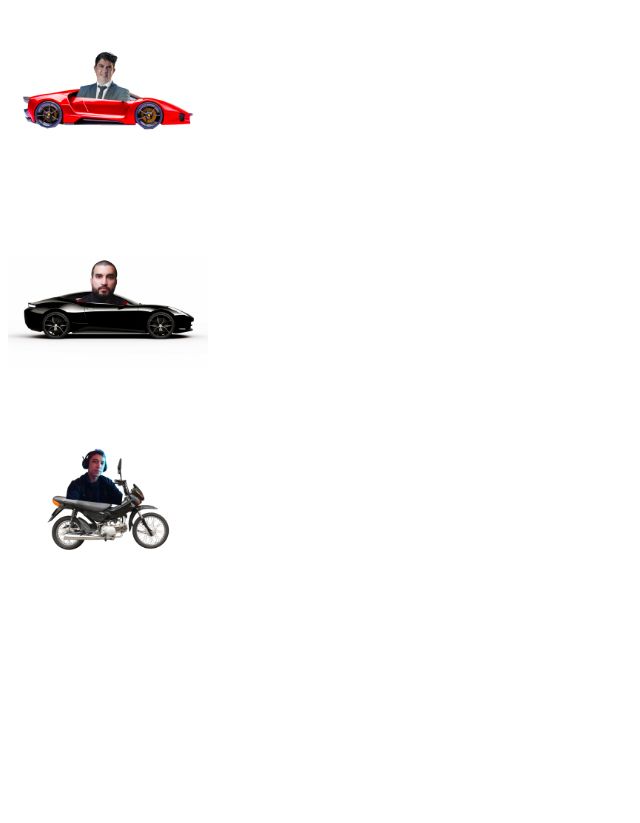
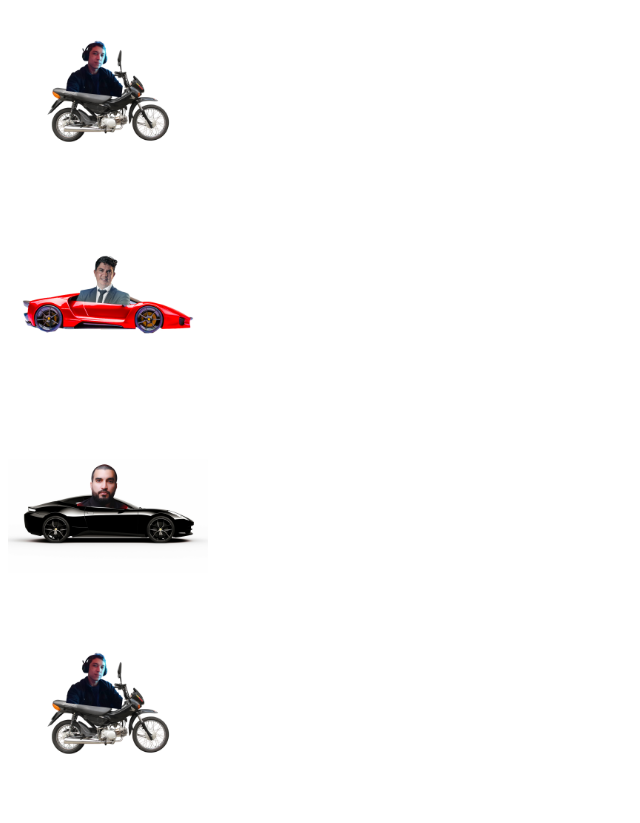
Before and after one commit to frojho-arch/aula-github, a plain HTML site: page index.html in a window 1280 px wide. Shown: the whole page, without its empty margins (0-640 px from the left). Drawn offline with Linux system fonts and the light colour scheme.

Commit message:
feat: change Jon position

```diff
--- a/index.html
+++ b/index.html
@@ -37,6 +37,10 @@
 </head>
 <body>
 
+    <div class="jon">
+        <img src="3-jon.png" alt="" style="width: 200px;">
+    </div>
+
     <div class="ely">
         <img src="1-ely.png" alt="" style="width: 200px;">
     </div>
```
